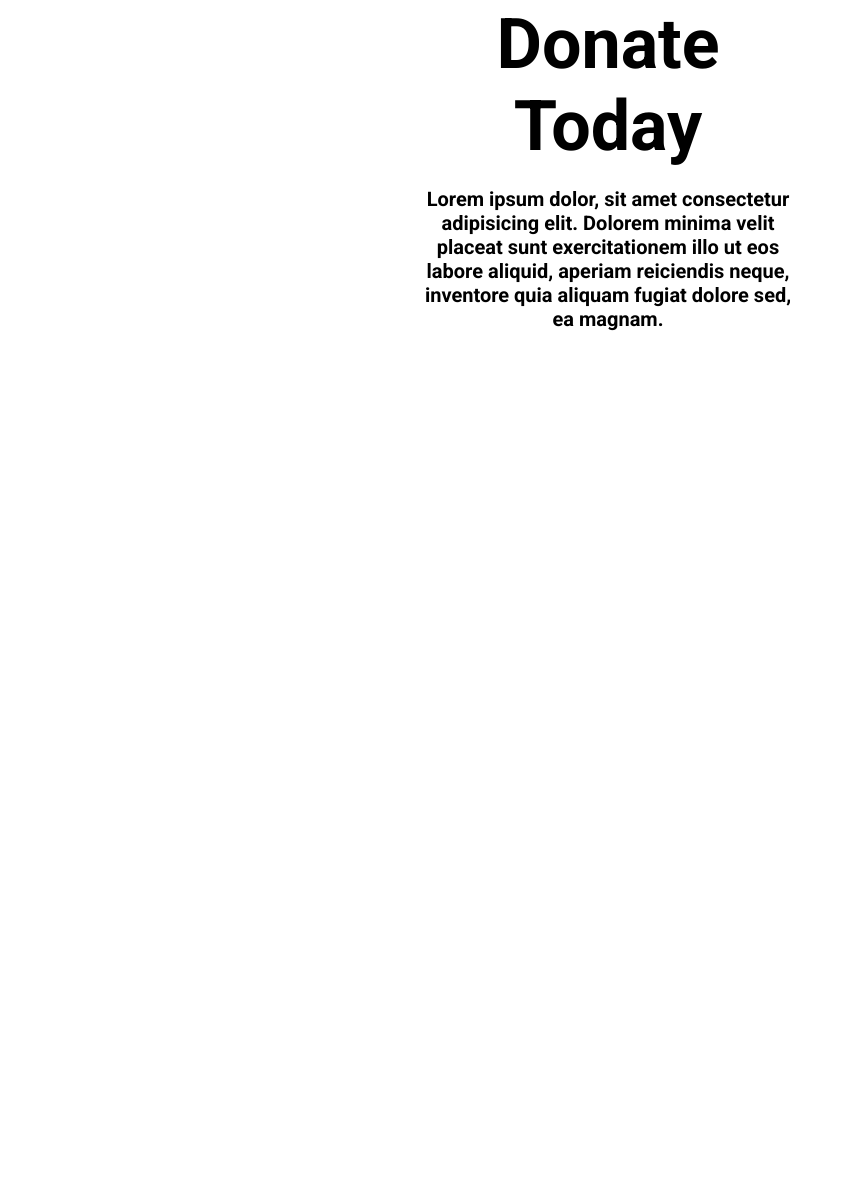
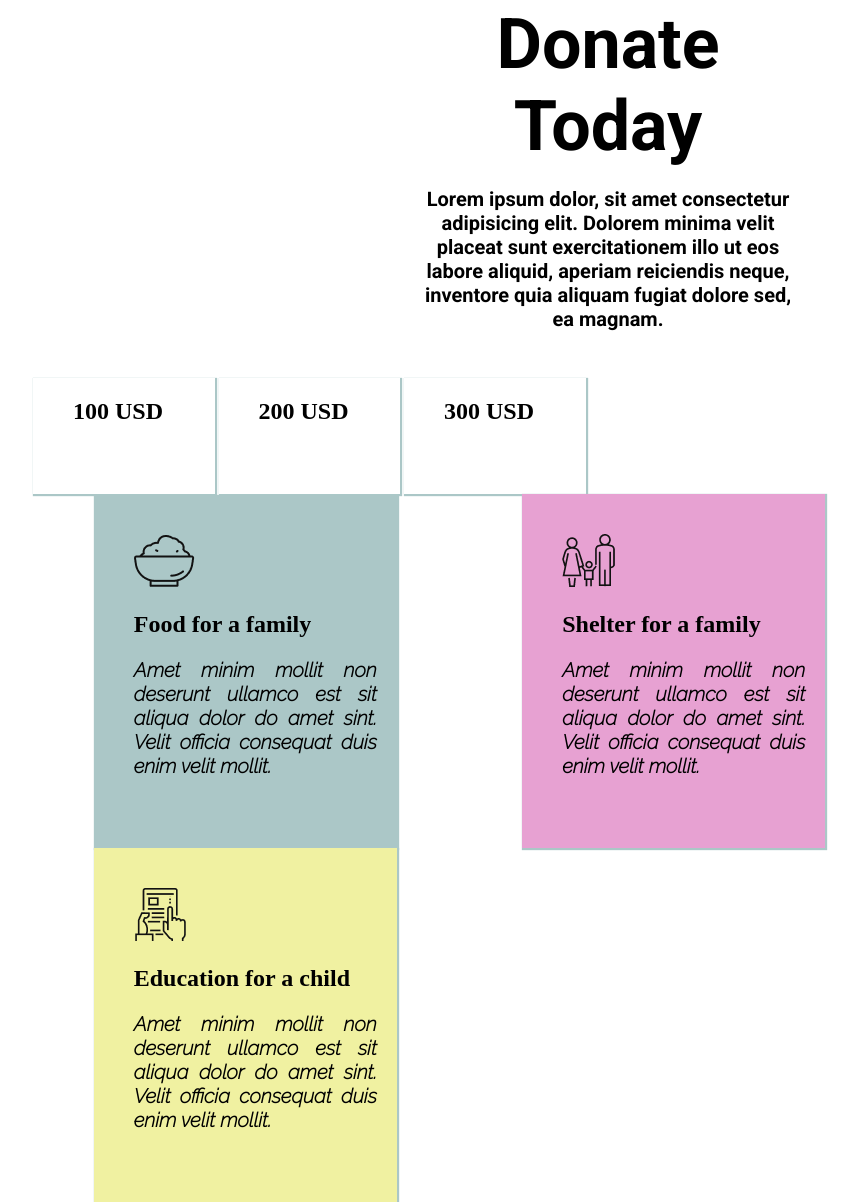
Before and after one commit to Ehasan-S/donate, a plain HTML site: page index.html in a window 1280 px wide. Shown: the part 917-2119 px from the top of the page, without its empty margins (32-891 px from the left). Before the commit the page ends 1265 px from the top, so only its background shows below. Drawn offline with Linux system fonts and the light colour scheme.

Commit message:
added boxes

```diff
--- a/index.html
+++ b/index.html
@@ -40,7 +40,43 @@
     <h2 id="donate-text2">Lorem ipsum dolor, sit amet consectetur adipisicing elit. Dolorem minima velit placeat sunt
         exercitationem illo
         ut eos labore aliquid, aperiam reiciendis neque, inventore quia aliquam fugiat dolore sed, ea magnam.</h2>
-
+    <div class="dev1">
+        <div class="dev3">
+            <h2>100 USD</h2>
+        </div>
+        <div class="dev3">
+            <h2>200 USD</h2>
+        </div>
+        <div class="dev3">
+            <h2>300 USD</h2>
+        </div>
+    </div>
+    <div class="dev1">
+        <div class="dev2" id="color1">
+            <img class="icon" src="icons/food.png" alt="">
+            <h2>Food for a family</h2>
+            <p>Amet minim mollit non deserunt
+                ullamco est sit aliqua dolor do amet
+                sint. Velit officia consequat duis enim
+                velit mollit.</p>
+        </div>
+        <div class="dev2" id="color2">
+            <img class="icon" src="icons/shelter.png" alt="">
+            <h2>Shelter for a family</h2>
+            <p>Amet minim mollit non deserunt
+                ullamco est sit aliqua dolor do amet
+                sint. Velit officia consequat duis enim
+                velit mollit.</p>
+        </div>
+        <div class="dev2" id="color3">
+            <img class="icon" src="icons/education.png" alt="">
+            <h2>Education for a child</h2>
+            <p>Amet minim mollit non deserunt
+                ullamco est sit aliqua dolor do amet
+                sint. Velit officia consequat duis enim
+                velit mollit.</p>
+        </div>
+    </div>
 </body>
 
 </html>
--- a/style.css
+++ b/style.css
@@ -71,5 +71,60 @@ body {
     text-align: center;
     margin-left: 35%;
     font-family: 'Roboto', sans-serif;
+    padding-bottom: 30px;
 
 }
+
+.dev1 {
+
+    padding-left: 65px;
+}
+
+.dev2 {
+    width: 20%;
+    box-shadow: 1px 1px 1px 1px rgb(171, 199, 199);
+    margin-left: 5%;
+    margin-right: 5%;
+    padding-left: 40px;
+    padding-right: 20px;
+    padding-bottom: 50px;
+    text-align: justify;
+    display: inline-block;
+
+}
+
+#color1 {
+    background: rgb(171, 199, 199);
+
+}
+
+#color2 {
+    background: rgb(231, 161, 210);
+}
+
+#color3 {
+    background-color: rgb(240, 241, 161);
+}
+
+.icon {
+    padding-top: 40px;
+    display: inline-block;
+}
+
+p {
+    font-family: 'Raleway', sans-serif;
+    font-size: 20px;
+    font-weight: 700;
+}
+
+.dev3 {
+    width: 10%;
+    box-shadow: 1px 1px 1px 1px rgb(171, 199, 199);
+    margin-left: 0%;
+    margin-right: 0%;
+    padding-left: 40px;
+    padding-right: 20px;
+    padding-bottom: 50px;
+    text-align: justify;
+    display: inline-block;
+}
```
Also changed, not shown: icons/education.png (renamed from icons/Frame-1.png).
